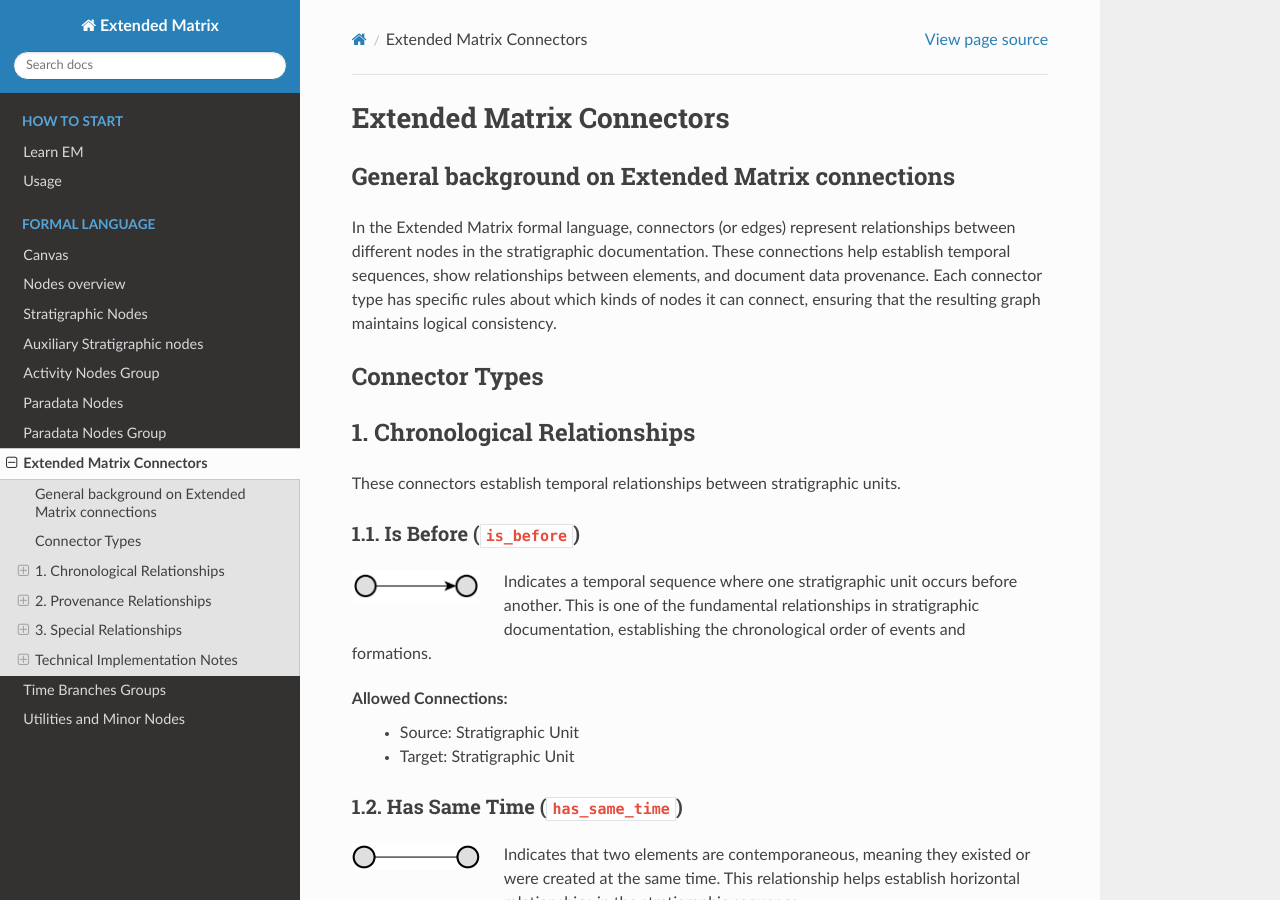
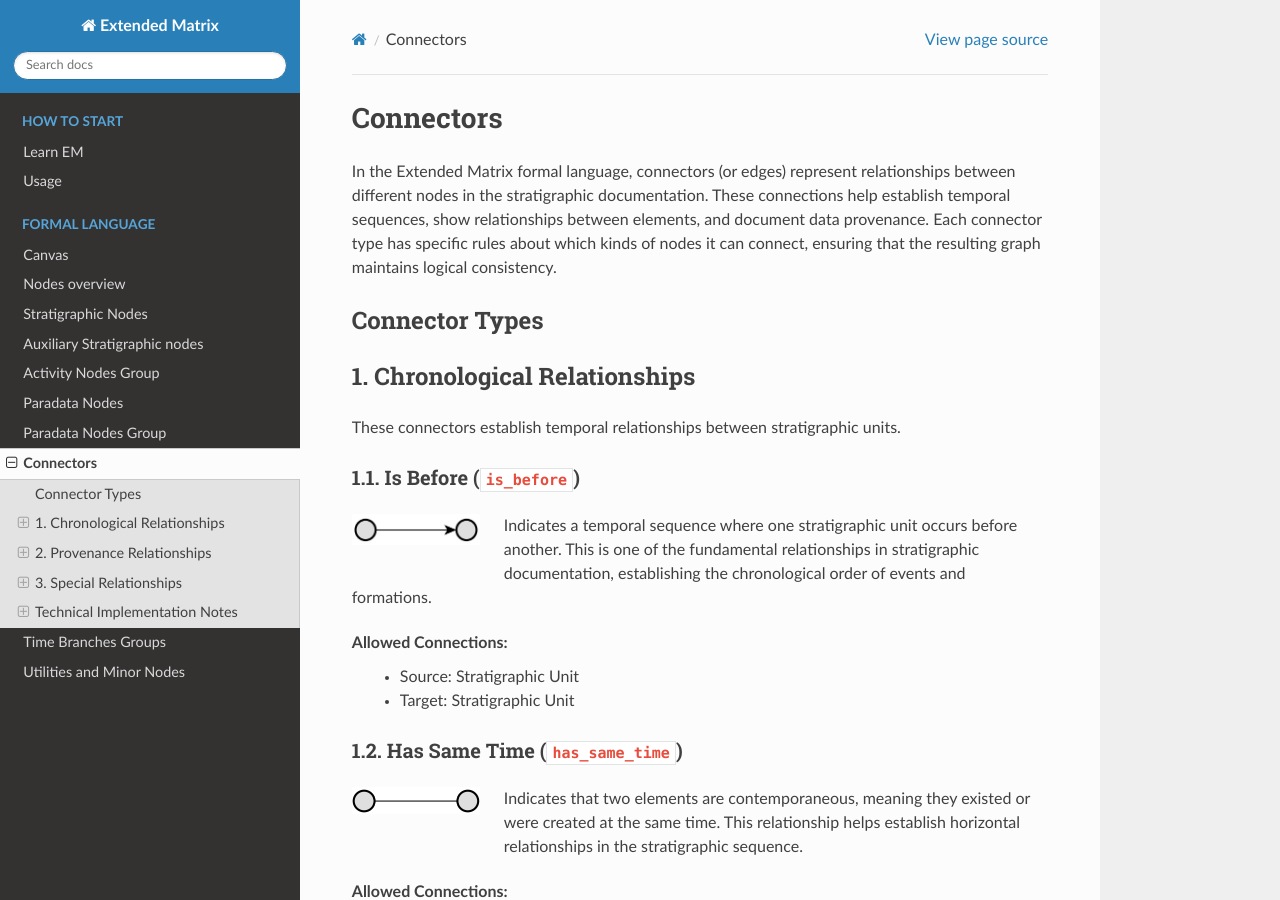
Before and after one commit to zalmoxes-laran/ExtendedMatrix-doc, a Sphinx documentation site: the page built from docs/connectors.rst, in a window 1280 px wide and 900 px high. Built offline with Sphinx 7.4.7 and the Read the Docs theme 3.1.0, drawn with Linux system fonts in a browser that asks for light colours; pages that are not in the unit, such as notebooks, are missing from menus.

Commit message:
polishing the connectors page

```diff
--- a/docs/connectors.rst
+++ b/docs/connectors.rst
@@ -1,10 +1,7 @@
-Extended Matrix Connectors
-=========================
+Connectors
+==========
 
 .. _emconnectors:
-
-General background on Extended Matrix connections
--------------------------------------------------
 
 In the Extended Matrix formal language, connectors (or edges) represent relationships between different nodes in the stratigraphic documentation. These connections help establish temporal sequences, show relationships between elements, and document data provenance. Each connector type has specific rules about which kinds of nodes it can connect, ensuring that the resulting graph maintains logical consistency.
 
@@ -119,7 +116,7 @@ While the Extended Matrix formal language defines a single "provenance" connecto
 This internal differentiation allows s3dgraphy to maintain appropriate validation rules and processing logic while presenting a simplified connection model to users. The user has to do nothing, s3Dgrapy will take care of everything :-)
 
 Swimlanes and Groups in the Multi-Knowledge Graph (MKG)
-~~~~~~~~~~~~~~~~~~~~~~~~~~~~~~~~~~~~~~~~~~~~~~~~~~~
+~~~~~~~~~~~~~~~~~~~~~~~~~~~~~~~~~~~~~~~~~~~~~~~~~~~~~~
 
 In the visualization of the Extended Matrix, swimlanes and groups are represented as visual containers. However, s3dgraphy internally interprets these as nodes with specific connections to the elements they contain:
 
```
Also changed, not shown: 2 other files.
